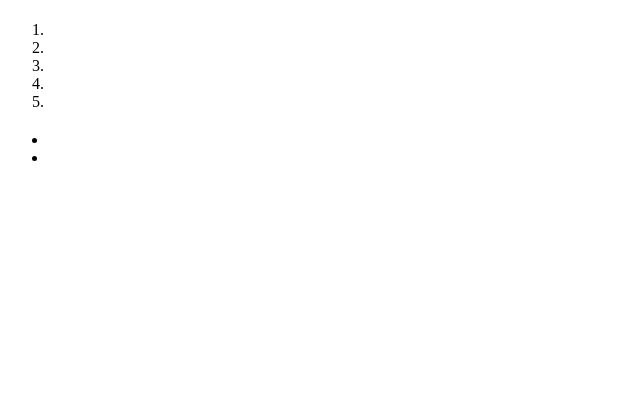
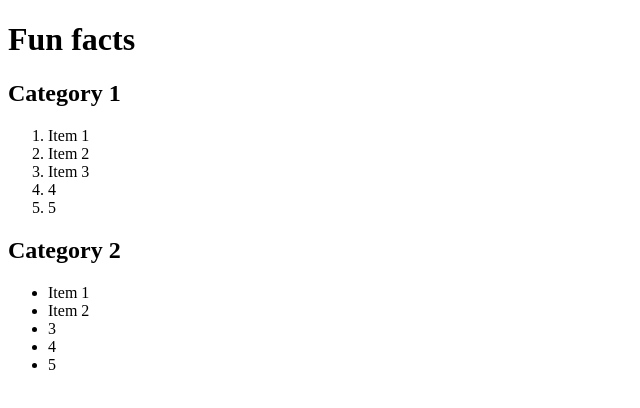
Before and after one commit to 10209192-creator/about-me, a plain HTML site: page index.html in a window 1280 px wide. Shown: the whole page, without its empty margins (0-640 px from the left). Drawn offline with Linux system fonts and the light colour scheme.

```diff
--- a/index.html
+++ b/index.html
@@ -1,22 +1,25 @@
 <!DOCTYPE html>
 <html>
     <head>
-        <title>   </title>
+        <title> Fun Facts   </title>
     </head>
     <body>
-        <h1>    </h1>
-        <h2>   </h2>
+        <h1> Fun facts    </h1>
+        <h2> Category 1  </h2>
 <ol>
-    <li>    </li>
-    <li>    </li>
-    <li>    </li>
-    <li>    </li>
-    <li>    </li>
+    <li> Item 1   </li>
+    <li> Item 2   </li>
+    <li> Item 3   </li>
+    <li>  4   </li>
+    <li>  5   </li>
 </ol>
-        <h2>   </h2>
+        <h2> Category 2  </h2>
         <ul>
-              <li>  </li>
-              <li>  </li>
+              <li> Item 1  </li>
+              <li> Item 2 </li>
+             <li>  3 </li>
+             <li>  4 </li>
+             <li>  5  </li>
 
         </ul>
     </body>
```
Also changed, not shown: selfie.html (added, +10 -0 lines), Untitled.png (added).
